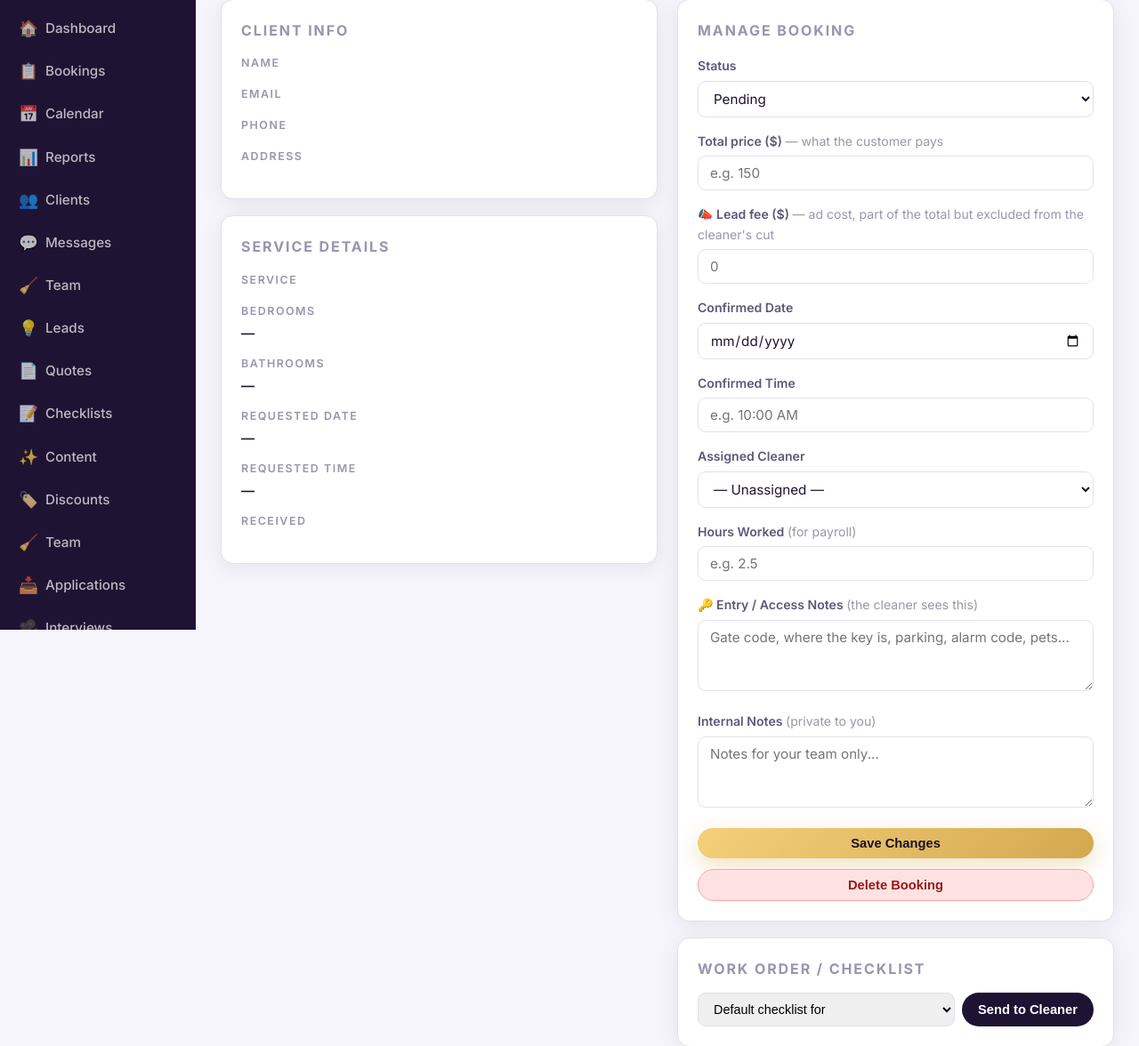
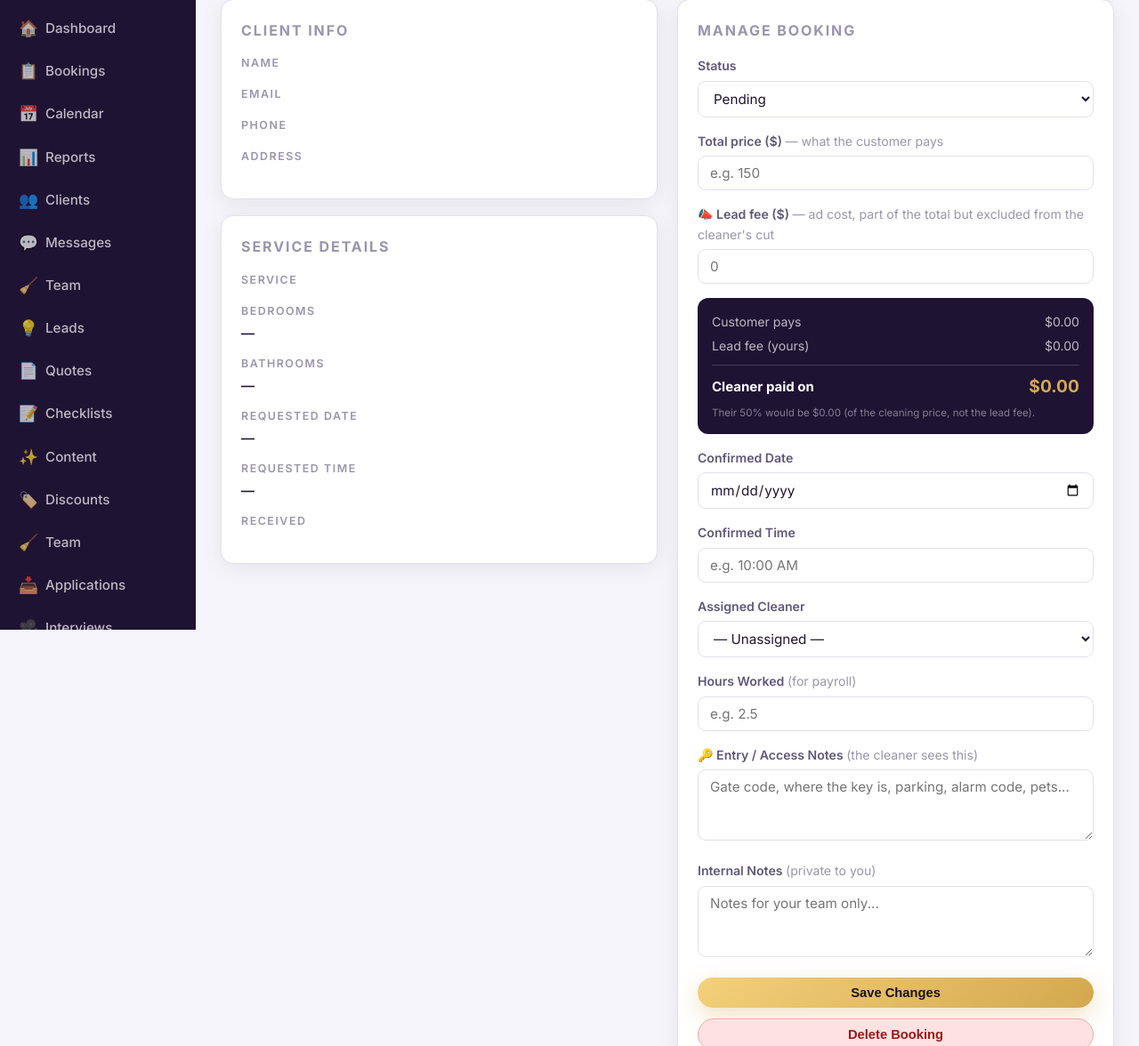
Before and after one commit to queenofsidehustles-ai/dazzle-shine-crm, a Flask app: template templates/admin/booking_detail.html in a window 1280 px wide. Shown: the part 92-1268 px from the top of the page at 89% size. Run offline with Flask 3, Linux system fonts and the light colour scheme; the template is opened without the code that fills it, so the values that code supplies are empty; some libraries are stand-ins or nearby versions.

Commit message:
Booking detail: live pay breakdown as you edit price/lead fee
The Manage Booking form now shows a live box — Customer pays, Lead fee,
Cleaner paid on (total - lead fee), and their 50% — recalculating
instantly as you edit the total or lead fee.

Co-Authored-By: Claude Opus 4.8 (1M context) <noreply@anthropic.com>

```diff
--- a/templates/admin/booking_detail.html
+++ b/templates/admin/booking_detail.html
@@ -51,14 +51,26 @@
         </div>
         <div class="form-group">
           <label>Total price ($) <span style="font-weight:400;color:var(--softer)">— what the customer pays</span></label>
-          <input type="number" name="price" step="0.01" placeholder="e.g. 150" value="{{ booking.price or '' }}" />
+          <input type="number" id="f-price" name="price" step="0.01" placeholder="e.g. 150" value="{{ booking.price or '' }}" />
         </div>
         <div class="form-group">
           <label>📣 Lead fee ($) <span style="font-weight:400;color:var(--softer)">— ad cost, part of the total but excluded from the cleaner's cut</span></label>
-          <input type="number" name="lead_fee" step="0.01" placeholder="0" value="{{ booking.lead_fee or '' }}" />
-          {% if booking.price %}
-          <p style="font-size:0.78rem;color:var(--softer);margin-top:5px">Cleaner is paid on <strong>${{ '%.2f' % ((booking.price or 0) - (booking.lead_fee or 0)) }}</strong> (total − lead fee).</p>
-          {% endif %}
+          <input type="number" id="f-leadfee" name="lead_fee" step="0.01" placeholder="0" value="{{ booking.lead_fee or '' }}" />
+        </div>
+        <!-- LIVE breakdown -->
+        <div style="background:#1f1333;color:#fff;border-radius:12px;padding:14px 16px;margin-bottom:16px">
+          <div style="display:flex;justify-content:space-between;font-size:0.88rem;color:rgba(255,255,255,0.7);padding:2px 0">
+            <span>Customer pays</span><span id="rt-total">$0.00</span>
+          </div>
+          <div style="display:flex;justify-content:space-between;font-size:0.88rem;color:rgba(255,255,255,0.7);padding:2px 0">
+            <span>Lead fee (yours)</span><span id="rt-fee">$0.00</span>
+          </div>
+          <div style="border-top:1px solid rgba(255,255,255,0.18);margin:8px 0"></div>
+          <div style="display:flex;justify-content:space-between;align-items:center">
+            <span style="font-weight:700">Cleaner paid on</span>
+            <span id="rt-base" style="font-weight:700;font-size:1.2rem;color:#d3a84f">$0.00</span>
+          </div>
+          <p style="font-size:0.72rem;color:rgba(255,255,255,0.45);margin-top:5px">Their 50% would be <span id="rt-half">$0.00</span> (of the cleaning price, not the lead fee).</p>
         </div>
         <div class="form-group">
           <label>Confirmed Date</label>
@@ -259,6 +271,25 @@
 </div>
 
 <script>
+// Live pay breakdown as you edit the total / lead fee
+(function () {
+  const price = document.getElementById('f-price');
+  const fee = document.getElementById('f-leadfee');
+  if (!price || !fee) return;
+  const money = v => '$' + (Number(v) || 0).toFixed(2);
+  function recalc() {
+    const p = Number(price.value) || 0, f = Number(fee.value) || 0;
+    const base = Math.max(0, p - f);
+    document.getElementById('rt-total').textContent = money(p);
+    document.getElementById('rt-fee').textContent = money(f);
+    document.getElementById('rt-base').textContent = money(base);
+    document.getElementById('rt-half').textContent = money(base * 0.5);
+  }
+  price.addEventListener('input', recalc);
+  fee.addEventListener('input', recalc);
+  recalc();
+})();
+
 async function chargeBalance(bookingId, balanceDue) {
   const btn = document.getElementById('charge-btn');
   const msg = document.getElementById('charge-msg');
```
